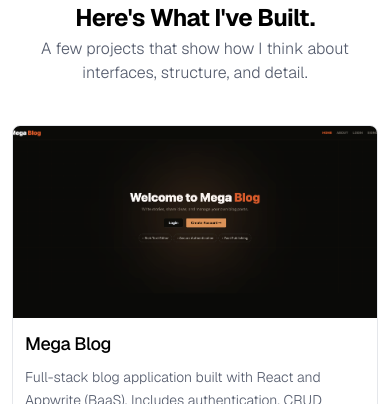
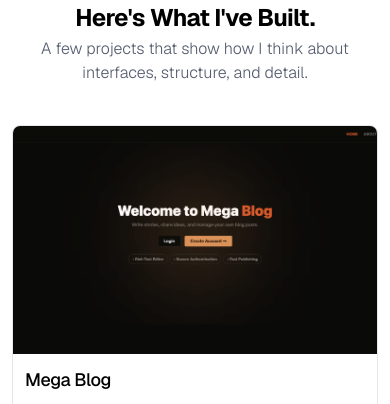
Before and after one commit to faridhussain/Portfolio, a Next.js app: page / in a window 390 px wide. Shown: the part 1020-1424 px from the top of the page. Built offline with nearby package versions, Linux system fonts and the light colour scheme.

Commit message:
improve project card image responsiveness using aspect ratio

```diff
--- a/app/components/Projects.tsx
+++ b/app/components/Projects.tsx
@@ -52,7 +52,7 @@ export default function Projects() {
 
                     return (
                         <div key={project.title} className={`group h-full flex flex-col rounded-lg border border-gray-200 overflow-hidden hover:shadow duration-300 ${isOrphan ? 'md:col-span-2 md:max-w-md md:mx-auto lg:col-span-1 lg:max-w-none lg:mx-0' : ''}`}>
-                            <div className='relative w-full h-48 overflow-hidden bg-gray-100 shrink-0'>
+                            <div className='relative w-full aspect-16/10 lg:aspect-video overflow-hidden bg-gray-100 shrink-0'>
                                 <Image src={project.image} alt={`${project.title} preview`} fill className='object-cover duration-500' />
                             </div>
 
```
